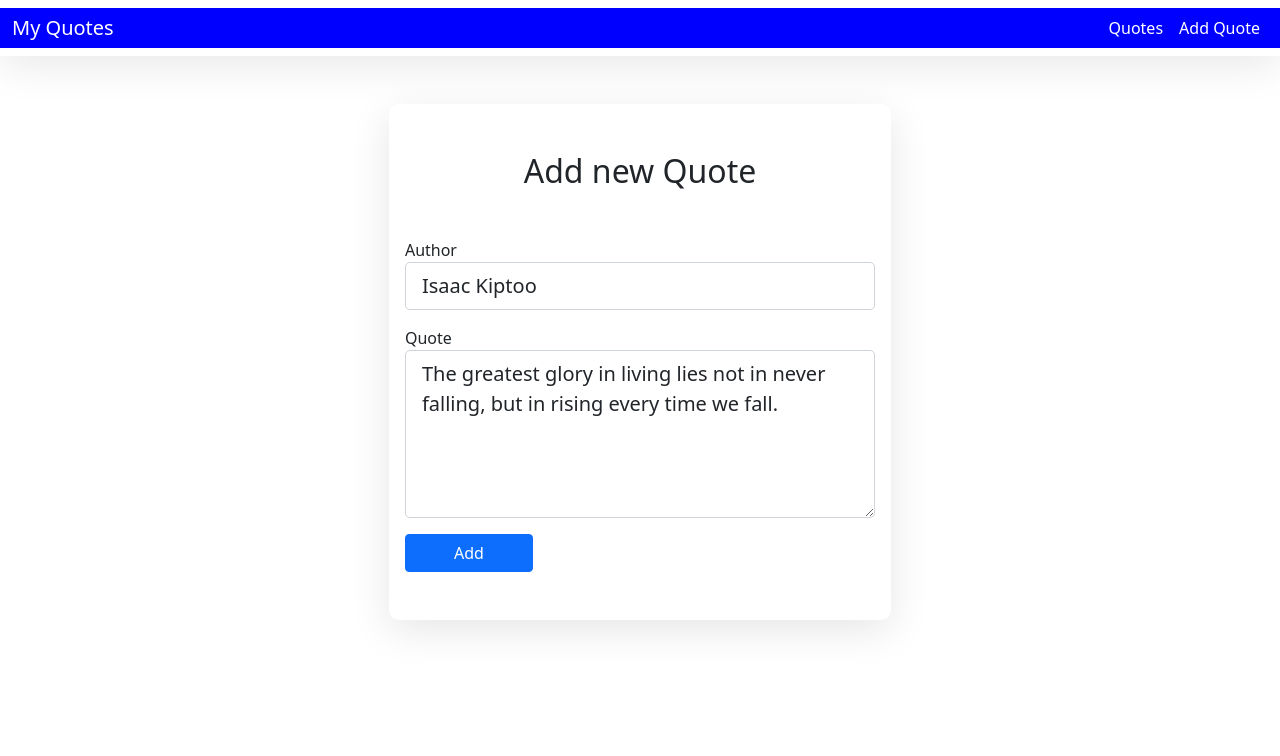
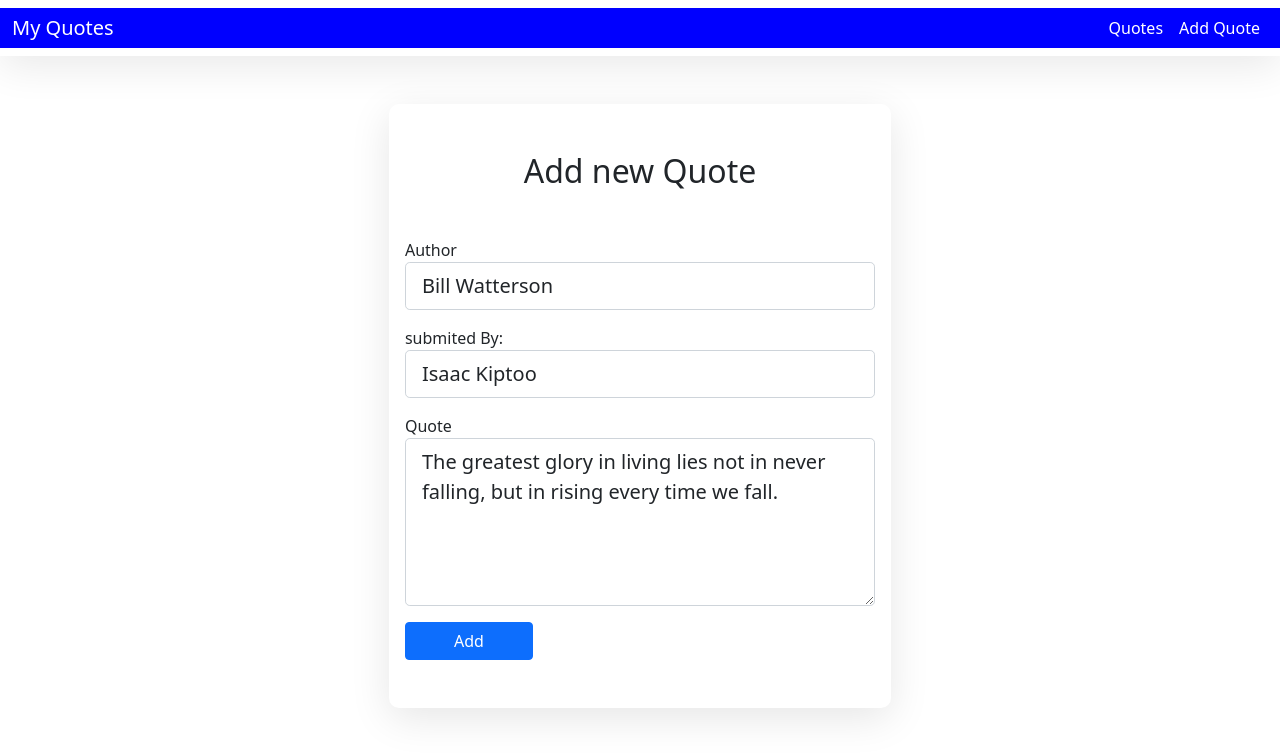
Before and after one commit to Isaac-kiptoo-kilimo/Qoutes-App-website, an Angular app: page /add-quote in a window 1280 px wide. Shown: the top 756 px of the page. Built offline with nearby package versions, Linux system fonts and the light colour scheme.

Commit message:
fix:deployment

```diff
--- a/src/app/quote/add-quote/add-quote.component.html
+++ b/src/app/quote/add-quote/add-quote.component.html
@@ -5,6 +5,11 @@
         <div class="form-group my-3">
           <label for="author">Author</label>
           <input type="text" id="author" name="author" [(ngModel)]="quote.author"
+            class="form-control form-control-lg shadow-none">
+        </div>
+        <div class="form-group my-3">
+          <label for="submited_by">submited By:</label>
+          <input type="text" id="author" name="submited_by" [(ngModel)]="quote.submited_by"
             class="form-control form-control-lg shadow-none">
         </div>
         <div class="form-group my-3">
--- a/src/app/quote/add-quote/add-quote.component.ts
+++ b/src/app/quote/add-quote/add-quote.component.ts
@@ -10,7 +10,7 @@ import { StorageService } from 'src/app/service/storage.service';
 })
 export class AddQuoteComponent implements OnInit {
 
-  quote: Quote= new Quote(1, 'Isaac Kiptoo', 'The greatest glory in living lies not in never falling, but in rising every time we fall.', 'Nigerian',0, 0, new Date());
+  quote: Quote= new Quote(1, 'Bill Watterson', 'The greatest glory in living lies not in never falling, but in rising every time we fall.', 'Isaac Kiptoo',0, 0, new Date());
   title='npms'
 
   constructor(
--- a/src/app/quote/quote.component.html
+++ b/src/app/quote/quote.component.html
@@ -43,11 +43,9 @@
 
         <div class="selected-quote" *ngIf="selectedQuote!==undefined">
           <div class="selected-quote-description">
-            <p> {{selectedQuote.quote}} </p>
+            <p> {{selectedQuote.quote}} <span class="m-o p-0 selected-quote-author"> By - {{ selectedQuote.author}} </span> </p>
           </div>
-          <div class="selected-quote-author">
-            <p class="m-0 p-0">--Author :{{selectedQuote.author}}</p>
-          </div>
+
           <div class="selected-quote-author">
             <p class="m-0 p-0">submitted by:{{selectedQuote.submited_by}}</p>
             <p class="m-0 p-0">
--- a/src/app/service/storage.service.ts
+++ b/src/app/service/storage.service.ts
@@ -6,10 +6,10 @@ import { Quote } from '../model/quote';
 })
 export class StorageService {
   quotes: Quote[] =  [
-    new Quote(1, 'Bill Watterson', '“The greatest glory in living lies not in never falling, but in rising every time we fall.“', 'Beatrice Johns',0, 0, new Date(),false),
-    new Quote(2, 'Bill Watterson',  '“You know, Hobbes, some days even my lucky rocketship underpants don\'t help.” ','Isaac Kiptoo',0, 0, new Date(),false),
-    new Quote(3, 'Stephen Chbosky', ' "Even if we don\'t have the power to choose where we come from, we can still choose where we go from there."', 'Alex Omondi',0, 0, new Date(),false),
-    new Quote(4, 'J.K. Rowling', '"It is impossible to live without failing at something, unless you live so cautiously that you might as well not have lived at all - in which case, you fail by default."', 'Hughes Mugera',0, 0, new Date(),false)
+    new Quote(1, 'Bill Watterson', '“The greatest glory in living lies not in never falling, but in rising every time we fall.“', 'Beatrice Johns',0, 0, new Date('2021,11,20'),false),
+    new Quote(2, 'Bill Watterson',  '“You know, Hobbes, some days even my lucky rocketship underpants don\'t help.” ','Isaac Kiptoo',0, 0, new Date('2022,1,10'),false),
+    new Quote(3, 'Stephen Chbosky', ' "Even if we don\'t have the power to choose where we come from, we can still choose where we go from there."', 'Alex Omondi',0, 0, new Date('2021,12,15'),false),
+    new Quote(4, 'J.K. Rowling', '"It is impossible to live without failing at something, unless you live so cautiously that you might as well not have lived at all - in which case, you fail by default."', 'Hughes Mugera',0, 0, new Date('2022,4,8'),false)
   ];
 getQuotes(){
   this.setBestQuote()
```
